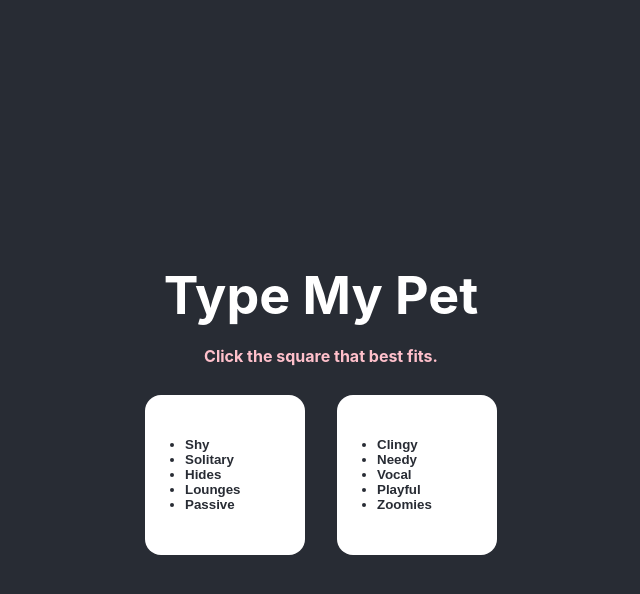
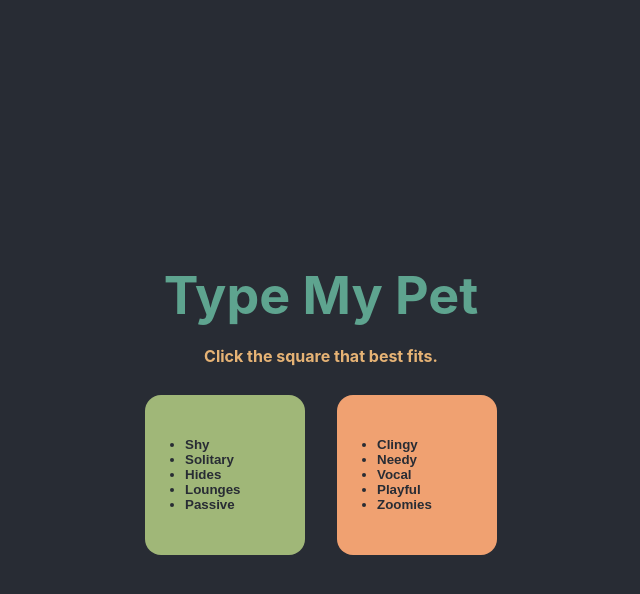
Before and after one commit to hayleyw7/type-my-pet, a React (Create React App) app: page / in a window 1280 px wide. Both pictures are taken after a click on the button "Begin". Shown: the top 594 px of the page, without its empty margins (319-959 px from the left). Built offline with nearby package versions, Linux system fonts and the light colour scheme.

Commit message:
Colorfy buttons

```diff
--- a/src/components/App/App.css
+++ b/src/components/App/App.css
@@ -1,5 +1,6 @@
 .App {
   text-align: center;
+  /* background-color: #282c34; */
   background-color: #282c34;
   min-height: 100vh;
   display: flex;
@@ -9,3 +10,11 @@
   font-size: calc(10px + 2vmin);
   color: white;
 }
+
+h1 {
+  color: #5EA48F;
+}
+
+button:hover {
+  transform: scale(1.1);
+}
--- a/src/components/Letter/Letter.css
+++ b/src/components/Letter/Letter.css
@@ -1,7 +1,7 @@
 .directions {
   margin-top: -1rem;
   font-size: 1rem;
-  color: pink;
+  color: #E6B375;
 }
 
 .btn-container {
@@ -21,3 +21,11 @@
   text-align: left;
   font-weight: bold;
 }
+
+.btn-1 {
+  background-color: #A0B778;
+}
+
+.btn-2 {
+  background-color: #F0A171;
+}
--- a/src/components/Letter/Letter1.js
+++ b/src/components/Letter/Letter1.js
@@ -16,7 +16,7 @@ class Letter1 extends Component {
         <section className='btn-container'>
 
           <button
-            className='answer-btn introvert-btn'
+            className='answer-btn btn-1 introvert-btn'
             onClick={e => this.props.setLetter('I')}
           >
             <ul>
@@ -29,7 +29,7 @@ class Letter1 extends Component {
           </button>
 
           <button
-            className='answer-btn extrovert-btn'
+            className='answer-btn btn-2 extrovert-btn'
             onClick={e => this.props.setLetter('E')}
           >
             <ul>
--- a/src/components/Letter/Letter2.js
+++ b/src/components/Letter/Letter2.js
@@ -12,14 +12,14 @@ class Letter2 extends Component {
       <section className='question'>
 
         <button
-          className='answer-btn sensor-btn'
+          className='answer-btn sensor-btn btn-2'
           onClick={e => this.props.setLetter('S')}
         >
           Sensor
         </button>
 
         <button
-          className='answer-btn intuitor-btn'
+          className='answer-btn intuitor-btn btn-1'
           onClick={e => this.props.setLetter('N')}
         >
           Intuitor
--- a/src/components/Letter/Letter3.js
+++ b/src/components/Letter/Letter3.js
@@ -12,14 +12,14 @@ class Letter3 extends Component {
       <section className='question'>
 
         <button
-          className='answer-btn feeler-btn'
+          className='answer-btn feeler-btn btn-1'
           onClick={e => this.props.setLetter('F')}
         >
           Feeler
         </button>
 
         <button
-          className='answer-btn thinker-btn'
+          className='answer-btn thinker-btn btn-2'
           onClick={e => this.props.setLetter('T')}
         >
           Thinker
--- a/src/components/Letter/Letter4.js
+++ b/src/components/Letter/Letter4.js
@@ -12,14 +12,14 @@ class Letter4 extends Component {
       <section className='question'>
 
         <button
-          className='answer-btn perceiver-btn'
+          className='answer-btn perceiver-btn btn-2'
           onClick={e => this.props.setLetter('P')}
         >
           Perceiver
         </button>
 
         <button
-          className='answer-btn judger-btn'
+          className='answer-btn judger-btn btn-1'
           onClick={e => this.props.setLetter('J')}
         >
           Judger
```
